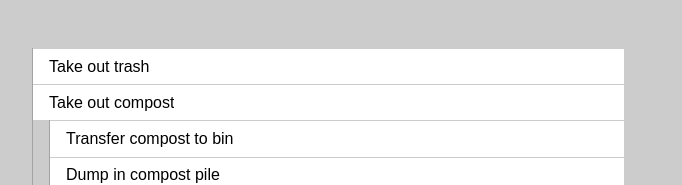
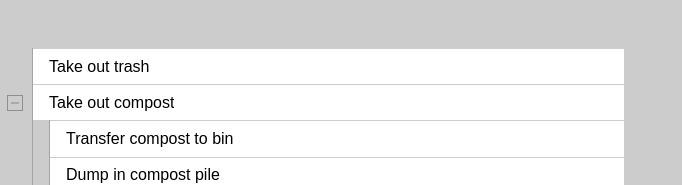
Before and after one commit to erinknowles0501/react-nested-todo, a React (Create React App) app: page / in a window 1280 px wide. Shown: the top 185 px of the page, without its empty margins (0-682 px from the left). Built offline with nearby package versions, Linux system fonts and the light colour scheme.

Commit message:
Add list collapsing.

```diff
--- a/src/components/Todo.js
+++ b/src/components/Todo.js
@@ -1,12 +1,13 @@
 import { useState, useEffect } from "react";
 import TodoActions from "./TodoActions";
 import TodoList from "./TodoList";
-import { MdCheck, MdUndo } from "react-icons/md";
+import { MdCheck, MdUndo, MdRemove, MdAdd } from "react-icons/md";
 
 export default function Todo({ task, removeTask, signalChange }) {
     const [isEditing, setIsEditing] = useState(false);
     const [newLabel, setNewLabel] = useState(task.label);
     const [signalIncomplete, setSignalIncomplete] = useState(false);
+    const [isCollapsed, setIsCollapsed] = useState(false);
 
     useEffect(() => {
         if (signalIncomplete === true) {
@@ -53,6 +54,19 @@ export default function Todo({ task, removeTask, signalChange }) {
     return (
         <>
             <div className={`Todo ${task.complete ? "complete" : ""}`}>
+                {task.tasks &&
+                    (isCollapsed ? (
+                        <MdAdd
+                            className="icon collapse"
+                            onClick={() => setIsCollapsed(false)}
+                        />
+                    ) : (
+                        <MdRemove
+                            className="icon collapse"
+                            onClick={() => setIsCollapsed(true)}
+                        />
+                    ))}
+
                 <div className="label-wrap" onClick={() => checkCanComplete()}>
                     {task.complete ? (
                         <MdUndo className="icon status undo" />
@@ -90,7 +104,9 @@ export default function Todo({ task, removeTask, signalChange }) {
             {task.tasks && (
                 <TodoList
                     tasks={task.tasks}
-                    className={signalIncomplete ? "signalIncomplete" : ""}
+                    className={`${signalIncomplete && "signalIncomplete"} ${
+                        isCollapsed && "collapsed"
+                    }`}
                     signalChange={updateTasks}
                 />
             )}
--- a/src/styles.css
+++ b/src/styles.css
@@ -39,6 +39,7 @@ body {
     transition: all 0.2s;
     user-select: none;
     align-items: center;
+    position: relative;
 }
 
 .Todo:last-of-type {
@@ -114,3 +115,32 @@ input {
     box-shadow: 0px 0px 7px red;
     background: #ffcccc;
 }
+
+.collapse {
+    height: 1rem;
+    width: 1rem;
+    position: absolute;
+    z-index: 10;
+    padding: 0rem;
+    left: -1.6rem;
+    color: rgba(0, 0, 0, 0.3);
+    border: 1.75px solid rgba(0, 0, 0, 0.3);
+    background: #ccc;
+    background-clip: content-box;
+}
+
+.collapse:hover {
+    color: rgba(0, 0, 0, 0.5);
+    border: 1.75px solid rgba(0, 0, 0, 0.5);
+}
+
+.collapse:hover ~ .label-wrap .status,
+.collapse:hover ~ .actions {
+    width: 0;
+    padding-right: 0;
+}
+
+.TodoList.collapsed {
+    height: 0;
+    overflow: hidden;
+}
```
Lines whose indentation alone changed are shown as unchanged.
